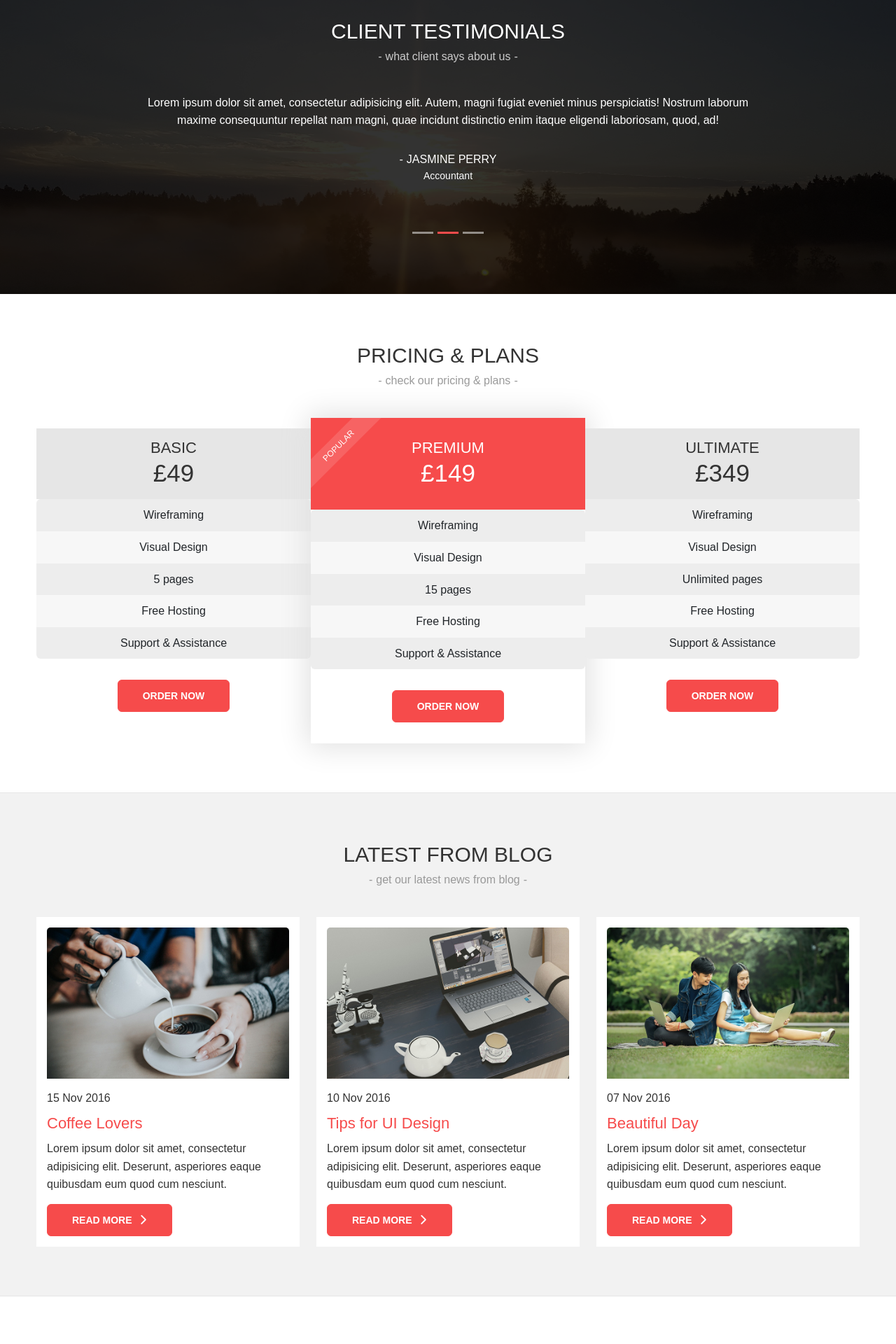
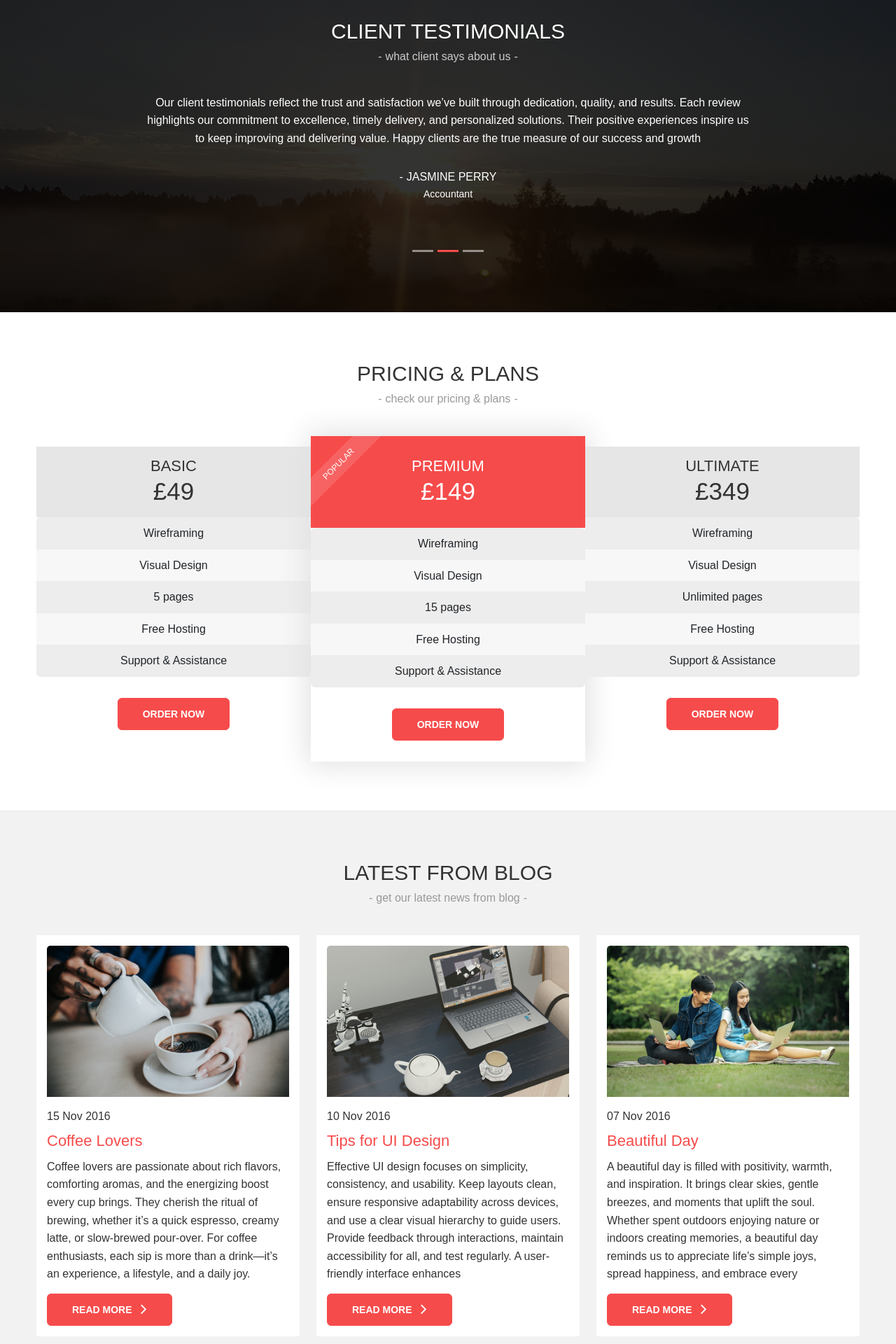
Before and after one commit to Sachinyadavsk/corporate, a React (Create React App) app: page / in a window 1280 px wide. Shown: the part 4620-6540 px from the top of the page at 70% size. Built offline with nearby package versions, Linux system fonts and the light colour scheme; a web font is replaced by a local one.

Commit message:
add the blog content

```diff
--- a/src/components/blog.js
+++ b/src/components/blog.js
@@ -9,7 +9,7 @@ const blogData = [
     image: require('../assets/images/blog1.jpg'),
     time: '15 Nov 2016',
     title: 'Coffee Lovers',
-    description: 'Lorem ipsum dolor sit amet, consectetur adipisicing elit. Deserunt, asperiores eaque quibusdam eum quod cum nesciunt.',
+    description: 'Coffee lovers are passionate about rich flavors, comforting aromas, and the energizing boost every cup brings. They cherish the ritual of brewing, whether it’s a quick espresso, creamy latte, or slow-brewed pour-over. For coffee enthusiasts, each sip is more than a drink—it’s an experience, a lifestyle, and a daily joy.',
     link: 'https://www.google.com'
   },
   {
@@ -17,7 +17,7 @@ const blogData = [
     image: require('../assets/images/blog2.jpg'),
     time: '10 Nov 2016',
     title: 'Tips for UI Design',
-    description: 'Lorem ipsum dolor sit amet, consectetur adipisicing elit. Deserunt, asperiores eaque quibusdam eum quod cum nesciunt.',
+    description: 'Effective UI design focuses on simplicity, consistency, and usability. Keep layouts clean, ensure responsive adaptability across devices, and use a clear visual hierarchy to guide users. Provide feedback through interactions, maintain accessibility for all, and test regularly. A user-friendly interface enhances',
     link: 'https://www.facebook.com'
   },
   {
@@ -25,7 +25,7 @@ const blogData = [
     image: require('../assets/images/blog3.jpg'),
     time: '07 Nov 2016',
     title: 'Beautiful Day',
-    description: 'Lorem ipsum dolor sit amet, consectetur adipisicing elit. Deserunt, asperiores eaque quibusdam eum quod cum nesciunt.',
+    description: 'A beautiful day is filled with positivity, warmth, and inspiration. It brings clear skies, gentle breezes, and moments that uplift the soul. Whether spent outdoors enjoying nature or indoors creating memories, a beautiful day reminds us to appreciate life’s simple joys, spread happiness, and embrace every',
     link: 'https://www.twitter.com'
   }
 ]
--- a/src/components/testimonials.js
+++ b/src/components/testimonials.js
@@ -5,19 +5,19 @@ var testimonialsData = [
   {
     id: 1,
     name: 'John Wills',
-    description: 'Lorem ipsum dolor sit amet, consectetur adipisicing elit. Consequuntur non earum repudiandae ipsa reprehenderit quaerat, quo a cupiditate, voluptatibus voluptates, dolores nam accusantium error, modi iure itaque totam labore.',
+    description: 'Our client testimonials reflect the trust and satisfaction we’ve built through dedication, quality, and results. Each review highlights our commitment to excellence, timely delivery, and personalized solutions. Their positive experiences inspire us to keep improving and delivering value. Happy clients are the true measure of our success and growth',
     designation: 'Manager'
   },
   {
     id: 2,
     name: 'Jasmine Perry',
-    description: 'Lorem ipsum dolor sit amet, consectetur adipisicing elit. Autem, magni fugiat eveniet minus perspiciatis! Nostrum laborum maxime consequuntur repellat nam magni, quae incidunt distinctio enim itaque eligendi laboriosam, quod, ad!',
+    description: 'Our client testimonials reflect the trust and satisfaction we’ve built through dedication, quality, and results. Each review highlights our commitment to excellence, timely delivery, and personalized solutions. Their positive experiences inspire us to keep improving and delivering value. Happy clients are the true measure of our success and growth',
     designation: 'Accountant'
   },
   {
     id: 3,
     name: 'Rocky Johnson',
-    description: 'Lorem ipsum dolor sit amet, consectetur adipisicing elit. Laudantium facilis optio porro omnis alias eaque corporis error est ut, reprehenderit quae asperiores illum quo voluptates debitis non. Repellat fugit, asperiores?',
+    description: 'Our client testimonials reflect the trust and satisfaction we’ve built through dedication, quality, and results. Each review highlights our commitment to excellence, timely delivery, and personalized solutions. Their positive experiences inspire us to keep improving and delivering value. Happy clients are the true measure of our success and growth.',
     designation: 'CEO'
   }
 ]
```
